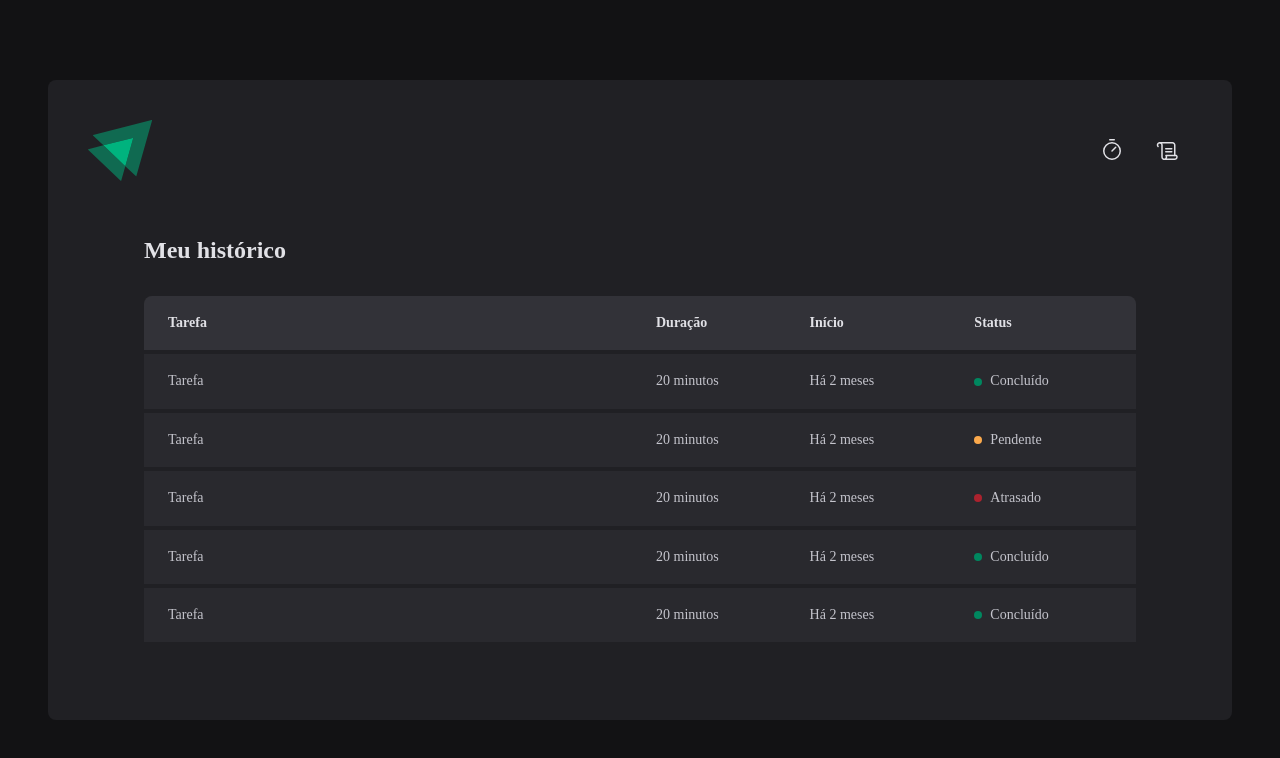
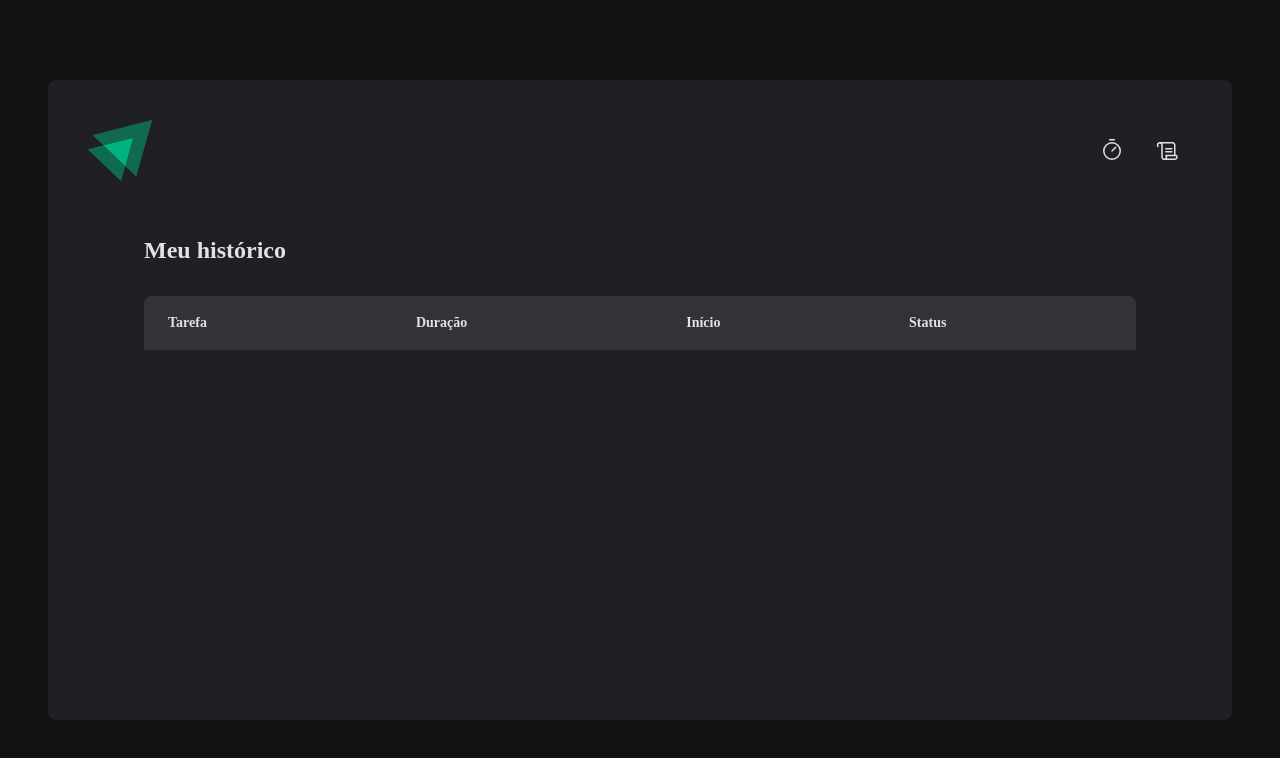
Before and after one commit to VitorCruz78/01-ignite-timer, a React (Vite) app: page /history in a window 1280 px wide. Shown: the top 758 px of the page. Built offline with nearby package versions, Linux system fonts and the light colour scheme.

Commit message:
Contexto entre rotas e listagem de histórico

```diff
--- a/src/App.tsx
+++ b/src/App.tsx
@@ -3,14 +3,17 @@
 import { GlobalStyle } from './styles/global'
 import { BrowserRouter } from 'react-router-dom'
 import { Router } from './Router'
+import { CyclesContextProvider } from './contexts/CyclesContext'
 
 export function App() {
     return (
         <ThemeProvider theme={defaultTheme}>
             <BrowserRouter>
-                <Router />
-                <GlobalStyle />
+                <CyclesContextProvider>
+                    <Router />
+                </CyclesContextProvider>
             </BrowserRouter>
-        </ThemeProvider>
+            <GlobalStyle />
+        </ThemeProvider >
     )
 }
--- /dev/null
+++ b/src/contexts/CyclesContext.tsx
@@ -0,0 +1,96 @@
+import { ReactNode, createContext, useState } from "react"
+
+interface CreateCycleData {
+    task: string
+    minutesAmount: number
+}
+
+interface Cycle {
+    id: string;
+    task: string;
+    minutesAmount: number;
+    startDate: Date;
+    interruptedDate?: Date;
+    finishedDate?: Date
+}
+
+interface CyclesContextType {
+    cycles: Cycle[]
+    activeCycle: Cycle | undefined
+    activeCycleId: string | null
+    amountSecondsPassed: number
+    markCurrentCycleAsFinished: () => void
+    setSecondsPassed: (seconds: number) => void
+    createNewCycle: (data: CreateCycleData) => void
+    interruptCurrentCycle: () => void
+}
+
+interface CyclesContextProviderProps {
+    children: ReactNode
+}
+
+export const CyclesContext = createContext({} as CyclesContextType)
+
+export function CyclesContextProvider({ children }: CyclesContextProviderProps) {
+    const [cycles, setCycles] = useState<Cycle[]>([])
+    const [activeCycleId, setActiveCycleId] = useState<string | null>(null)
+    const [amountSecondsPassed, setAmountSecondsPassed] = useState(0)
+    const activeCycle = cycles.find((cycle) => cycle.id === activeCycleId)
+
+    function setSecondsPassed(seconds: number) {
+        setAmountSecondsPassed(seconds)
+    }
+
+    function markCurrentCycleAsFinished() {
+        setCycles(state => state.map(cycle => {
+            if (cycle.id === activeCycleId) {
+                return { ...cycle, finishedDate: new Date() }
+            } else {
+                return cycle
+            }
+        }))
+    }
+
+    function createNewCycle(data: CreateCycleData) {
+        const id = String(new Date().getTime())
+
+        const newCycle: Cycle = {
+            id,
+            task: data.task,
+            minutesAmount: data.minutesAmount,
+            startDate: new Date()
+        }
+
+        setCycles(state => [...state, newCycle])
+        setActiveCycleId(id)
+        setAmountSecondsPassed(0)
+    }
+
+    function interruptCurrentCycle() {
+
+        setCycles(state => state.map(cycle => {
+            if (cycle.id === activeCycleId) {
+                return { ...cycle, interruptedDate: new Date() }
+            } else {
+                return cycle
+            }
+        }))
+        setActiveCycleId(null)
+    }
+
+    return (
+        <CyclesContext.Provider
+            value={{
+                cycles,
+                activeCycle,
+                activeCycleId,
+                markCurrentCycleAsFinished,
+                amountSecondsPassed,
+                setSecondsPassed,
+                createNewCycle,
+                interruptCurrentCycle
+            }}>
+            {children}
+        </CyclesContext.Provider>
+    )
+}
--- a/src/pages/History/index.tsx
+++ b/src/pages/History/index.tsx
@@ -1,6 +1,12 @@
+import { useContext } from "react";
+import { formatDistanceToNow } from 'date-fns'
+import ptBR from 'date-fns/locale/pt-BR'
 import { HistoryContainer, HistoryList, Status } from "./styles";
+import { CyclesContext } from "../../contexts/CyclesContext";
 
 export function History() {
+    const { cycles } = useContext(CyclesContext)
+
     return (
         <HistoryContainer>
             <h1>Meu histórico</h1>
@@ -16,46 +22,23 @@
                         </tr>
                     </thead>
                     <tbody>
-                        <tr>
-                            <td>Tarefa</td>
-                            <td>20 minutos</td>
-                            <td>Há 2 meses</td>
-                            <td>
-                                <Status statusColor="green">Concluído</Status>
-                            </td>
-                        </tr>
-                        <tr>
-                            <td>Tarefa</td>
-                            <td>20 minutos</td>
-                            <td>Há 2 meses</td>
-                            <td>
-                                <Status statusColor="yellow">Pendente</Status>
-                            </td>
-                        </tr>
-                        <tr>
-                            <td>Tarefa</td>
-                            <td>20 minutos</td>
-                            <td>Há 2 meses</td>
-                            <td>
-                                <Status statusColor="red">Atrasado</Status>
-                            </td>
-                        </tr>
-                        <tr>
-                            <td>Tarefa</td>
-                            <td>20 minutos</td>
-                            <td>Há 2 meses</td>
-                            <td>
-                                <Status statusColor="green">Concluído</Status>
-                            </td>
-                        </tr>
-                        <tr>
-                            <td>Tarefa</td>
-                            <td>20 minutos</td>
-                            <td>Há 2 meses</td>
-                            <td>
-                                <Status statusColor="green">Concluído</Status>
-                            </td>
-                        </tr>
+                        {cycles.map(cycle => {
+                            return (
+                                <tr key={cycle.id}>
+                                    <td>{cycle.task}</td>
+                                    <td>{cycle.minutesAmount} minutos</td>
+                                    <td>{formatDistanceToNow(cycle.startDate, {
+                                        addSuffix: true,
+                                        locale: ptBR
+                                    })}</td>
+                                    <td>
+                                        {cycle.finishedDate && <Status statusColor="green">Concluído</Status>}
+                                        {cycle.interruptedDate && <Status statusColor="red">Interrompido</Status>}
+                                        {!cycle.finishedDate && !cycle.interruptedDate && <Status statusColor="yellow">Em andamento</Status>}
+                                    </td>
+                                </tr>
+                            )
+                        })}
                     </tbody>
                 </table>
             </HistoryList>
--- a/src/pages/Home/index.tsx
+++ b/src/pages/Home/index.tsx
@@ -1,4 +1,4 @@
-import { useState, createContext } from 'react'
+import { useContext } from 'react'
 import { useForm, FormProvider } from 'react-hook-form'
 import { HandPalm, Play } from 'phosphor-react'
 import { HomeContainer, StartCountdownButton, StopCountdownButton } from './styles'
@@ -6,25 +6,7 @@
 import * as zod from 'zod'
 import { NewCycleForm } from '../components/NewCycleForm'
 import { Countdown } from '../components/Countdown'
-
-interface Cycle {
-    id: string;
-    task: string;
-    minutesAmount: number;
-    startDate: Date;
-    interruptedDate?: Date;
-    finishedDate?: Date
-}
-
-interface CyclesContextType {
-    activeCycle: Cycle | undefined
-    activeCycleId: string | null
-    amountSecondsPassed: number
-    markCurrentCycleAsFinished: () => void
-    setSecondsPassed: (seconds: number) => void
-}
-
-export const CyclesContext = createContext({} as CyclesContextType)
+import { CyclesContext } from '../../contexts/CyclesContext'
 
 const newCycleFormValidateSchema = zod.object({
     task: zod.string().min(1, 'Informe a tarefa'),
@@ -37,9 +19,7 @@
 type NewCycleFormData = zod.infer<typeof newCycleFormValidateSchema>
 
 export function Home() {
-    const [cycles, setCycles] = useState<Cycle[]>([])
-    const [activeCycleId, setActiveCycleId] = useState<string | null>(null)
-    const [amountSecondsPassed, setAmountSecondsPassed] = useState(0)
+    const { activeCycle, createNewCycle, interruptCurrentCycle } = useContext(CyclesContext)
 
     const newCycleForm = useForm<NewCycleFormData>({
         resolver: zodResolver(newCycleFormValidateSchema),
@@ -51,49 +31,9 @@
 
     const { handleSubmit, watch, reset } = newCycleForm
 
-    const activeCycle = cycles.find((cycle) => cycle.id === activeCycleId)
-
-    function setSecondsPassed(seconds: number) {
-        setAmountSecondsPassed(seconds)
-    }
-
-    function markCurrentCycleAsFinished() {
-        setCycles(state => state.map(cycle => {
-            if (cycle.id === activeCycleId) {
-                return { ...cycle, finishedDate: new Date() }
-            } else {
-                return cycle
-            }
-        }))
-    }
-
     function handleCreateNewCycle(data: NewCycleFormData) {
-        const id = String(new Date().getTime())
-
-        const newCycle: Cycle = {
-            id,
-            task: data.task,
-            minutesAmount: data.minutesAmount,
-            startDate: new Date()
-        }
-
-        setCycles(state => [...state, newCycle])
-        setActiveCycleId(id)
-        setAmountSecondsPassed(0)
-
+        createNewCycle(data)
         reset()
-    }
-
-    function handleInterruptCycle() {
-
-        setCycles(state => state.map(cycle => {
-            if (cycle.id === activeCycleId) {
-                return { ...cycle, interruptedDate: new Date() }
-            } else {
-                return cycle
-            }
-        }))
-        setActiveCycleId(null)
     }
 
     const task = watch('task')
@@ -102,23 +42,14 @@
     return (
         <HomeContainer>
             <form onSubmit={handleSubmit(handleCreateNewCycle)}>
-                <CyclesContext.Provider
-                    value={{
-                        activeCycle,
-                        activeCycleId,
-                        markCurrentCycleAsFinished,
-                        amountSecondsPassed,
-                        setSecondsPassed
-                    }}>
-                    <FormProvider {...newCycleForm}>
-                        <NewCycleForm />
-                    </FormProvider>
-                    <Countdown />
-                </CyclesContext.Provider>
+                <FormProvider {...newCycleForm}>
+                    <NewCycleForm />
+                </FormProvider>
+                <Countdown />
                 {
                     activeCycle ? <>
                         <StopCountdownButton
-                            onClick={handleInterruptCycle}
+                            onClick={interruptCurrentCycle}
                             type="button">
                             <HandPalm size={24} />
                             Interromper
--- a/src/pages/components/Countdown/index.tsx
+++ b/src/pages/components/Countdown/index.tsx
@@ -1,7 +1,7 @@
 import { useEffect, useContext } from "react";
 import { CountDownContainer, Separator } from "./styles";
 import { differenceInSeconds } from "date-fns";
-import { CyclesContext } from "../../Home";
+import { CyclesContext } from "../../../contexts/CyclesContext";
 
 export function Countdown() {
     const { activeCycle, activeCycleId, markCurrentCycleAsFinished, amountSecondsPassed, setSecondsPassed } = useContext(CyclesContext)
--- a/src/pages/components/NewCycleForm/index.tsx
+++ b/src/pages/components/NewCycleForm/index.tsx
@@ -1,7 +1,7 @@
 import { useFormContext } from 'react-hook-form'
 import { FormContainer, MinutesAmountInput, TaskInput } from "./styles";
 import { useContext } from 'react';
-import { CyclesContext } from '../../Home';
+import { CyclesContext } from '../../../contexts/CyclesContext';
 
 export function NewCycleForm() {
     const { activeCycle } = useContext(CyclesContext)
```
